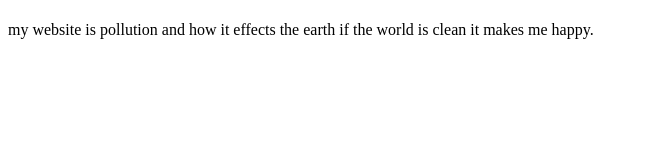
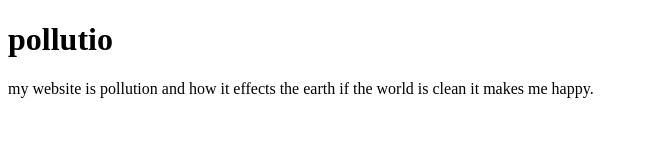
Before and after one commit to Mohamed738939/ahmed2k, a plain HTML site: page index.html in a window 1280 px wide. Shown: the whole page, without its empty margins (0-648 px from the left). Drawn offline with Linux system fonts and the light colour scheme.

Commit message:
Update index.html

```diff
--- a/index.html
+++ b/index.html
@@ -5,7 +5,7 @@
    </head>
    <body>
 
-   <h1></h1>
+   <h1>pollutio</h1>
    <p> my website is pollution and how it effects the earth if the world is clean it makes me happy.</p>
 
    </body>
```
